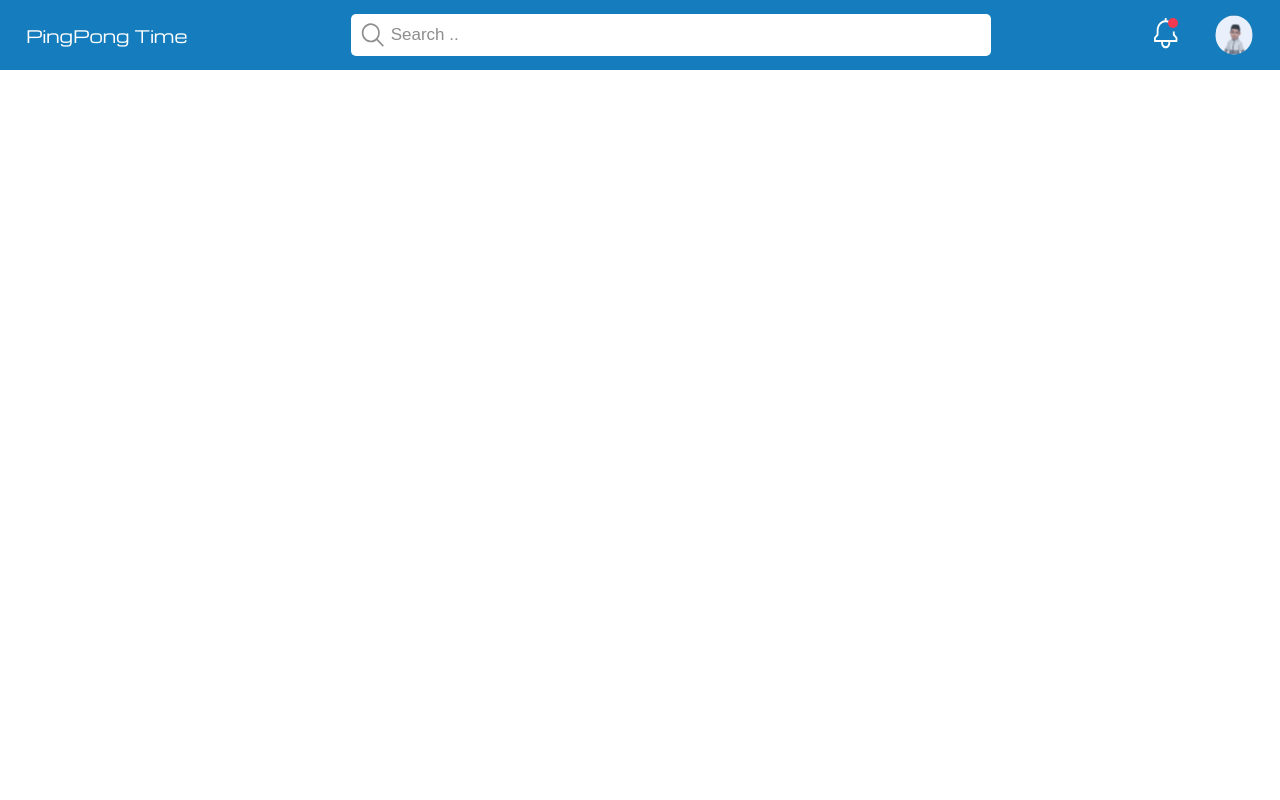
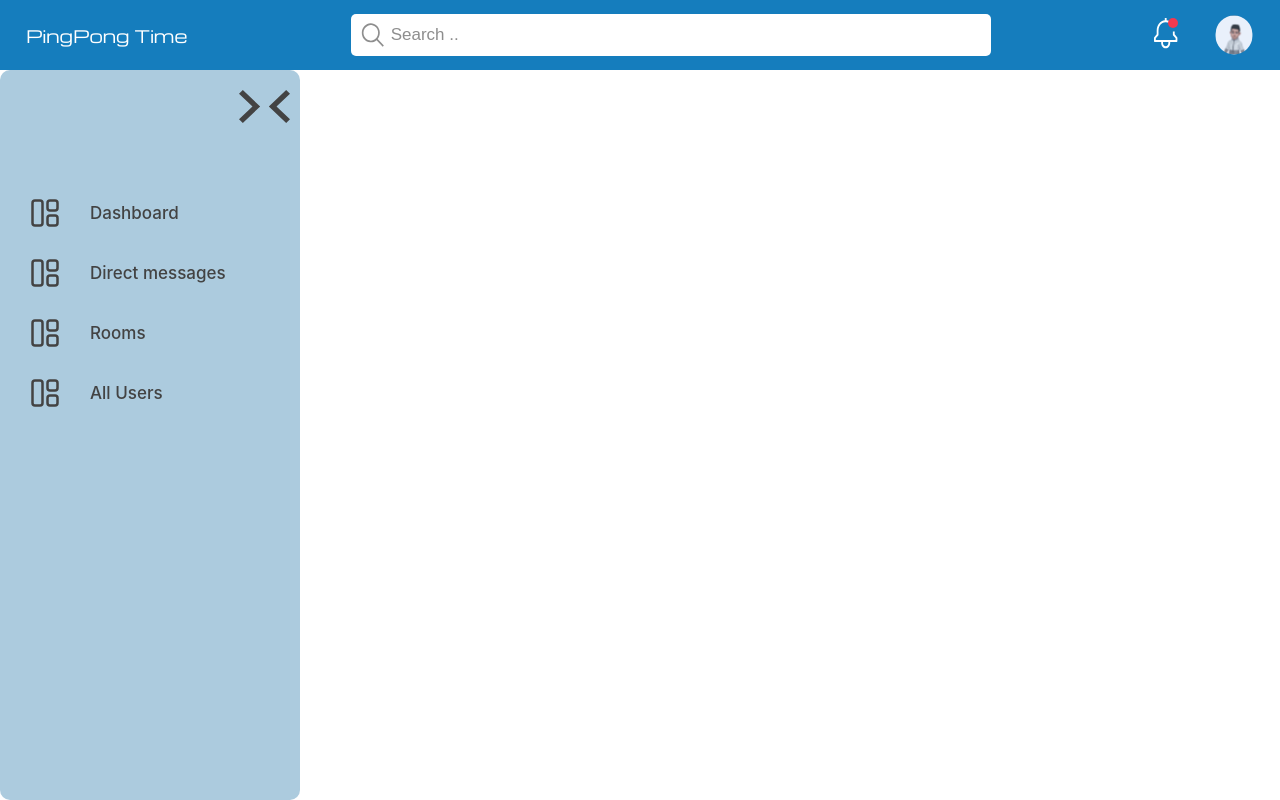
Before and after one commit to spydersy/42Cursus-ft_transcendence, a React (Create React App) app: page / in a window 1280 px wide. Built offline with nearby package versions, Linux system fonts and the light colour scheme.

Commit message:
Side bar brainstorming

```diff
--- a/src/App.tsx
+++ b/src/App.tsx
@@ -10,7 +10,7 @@ import {
   Route,
 } from "react-router-dom";
 import SignIn from './Pages/SignIn';
-import Upperbar from './components/Upperbar';
+import Home from './Pages/Home';
 function App() {
   const [start, setstart] = useState(false)
   const [name, setname] = useState("")
@@ -23,7 +23,7 @@ function App() {
       <Routes>
         <Route path="/signin" element={<SignIn />} />
         <Route path="/game" element={<Pong name="mohamed" />} />
-        <Route path="/" element={<Upperbar />} />
+        <Route path="/" element={<Home />} />
       </Routes>
     </BrowserRouter>
        </ThemeProvider>
@@ -32,21 +32,3 @@ function App() {
 }
 
 export default App;
-const StartGButton = styled.button`
-
-   width: 150px;
-   height: 80px;
-  background-color:  ${props => props.theme.colors.primaryText};
-  border-radius: 20px;
-    z-index: 2;
-  color: white;
-`;
-const Input = styled.input`
-
-   width: 150px;
-   height: 40px;
-  /* background-color: blue; */
-  border-radius: 20px;
-    z-index: 2;
-  color: black;
-`;
--- /dev/null
+++ b/src/Pages/Home.tsx
@@ -0,0 +1,12 @@
+import React from 'react'
+import Sidebar from '../components/Sidebar'
+import Upperbar from '../components/Upperbar'
+
+export default function Home() {
+  return (
+    <div>
+        <Upperbar/>
+        <Sidebar/>
+    </div>
+  )
+}
--- /dev/null
+++ b/src/components/Sidebar.tsx
@@ -0,0 +1,97 @@
+import React from 'react'
+import styled from "styled-components"
+import {ReactComponent as CollapseIcon} from "../assets/imgs/collapse.svg"
+import ExpandIcon from "../assets/imgs/dashboardIcon.svg"
+import {ReactComponent as DashIcon} from "../assets/imgs/dashboardIcon.svg";
+export default function Sidebar() {
+  return (
+    <SidebarWrraper>
+        <But/>
+<Items>
+
+        <Item>
+            <DashIcon />
+            Dashboard
+        </Item>
+        <Item>
+            <DashIcon />
+            Direct messages
+        </Item>
+        <Item>
+            <DashIcon />
+            Rooms
+        </Item>
+        <Item>
+            <DashIcon />
+            All Users
+        </Item>
+
+</Items>
+    </SidebarWrraper>
+  )
+}
+
+const SidebarWrraper = styled.div`
+    width: 300px;
+    max-width: 300px;
+    height: calc(100vh - 70px);
+    background-color:${props => props.theme.colors.seconderybg};
+
+
+    display: flex;
+    align-items: flex-end;
+    flex-direction: column;
+    border-radius: 10px;
+
+`;
+const But = styled(CollapseIcon)`
+
+        align-items: flex-end;
+         margin-top: 20px;
+         margin-bottom: 60px;
+         margin-right: 10px;
+         &:hover{
+             path{
+             fill: ${props => props.theme.colors.primarybg};
+                }
+         }
+
+
+`;
+const Items = styled.div`
+
+    width: 100%;
+    display: flex;
+    align-items: center;
+    flex-direction: column;
+
+`;
+const Item = styled.div`
+
+    width: 100%;
+    height: 60px;
+    color :${props => props.theme.colors.seconderyText};
+    font-size:  ${props => props.theme.fontSize.l};
+    font-weight : 500;
+    display: flex;
+    align-items: center;
+    /* justify-content:  */
+    flex-direction: row;
+    svg{
+        margin: 0 30px;
+        width: 30px;
+        height: 30px;
+
+    }
+
+    &:hover{
+        border-left: 8px solid ${props => props.theme.colors.primarybg};
+        color :${props => props.theme.colors.primarybg};
+        svg{
+            path{
+                stroke: ${props => props.theme.colors.primarybg};
+            }
+        }
+    }
+
+`;
--- a/src/theme.ts
+++ b/src/theme.ts
@@ -11,6 +11,8 @@ export interface ThemeProps {
     primaryText: string,
     seconderyText: string,
     primarybg: string,
+    seconderybg: string,
+    green: string,
     danger: string
 
   },
@@ -28,6 +30,8 @@ export interface ThemeProps {
       primaryText: "#FFFFFF",
       seconderyText: "#434343",
       primarybg: "#157DBD",
+      seconderybg: '#ACCBDE',
+      green: '#3CC592',
       danger: "#F13950"
 
     },
```
Also changed, not shown: src/assets/imgs/collapse.svg (added), src/assets/imgs/dashboardIcon.svg (added).
